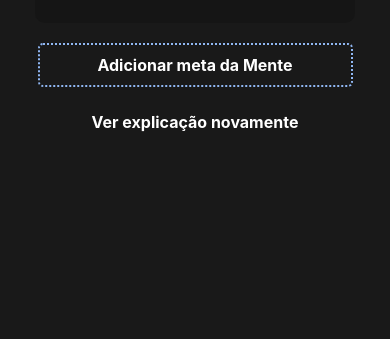
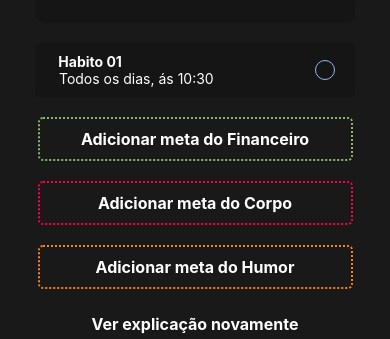
Before and after one commit to Guilherme-RNovaes/onebitlife, a React Native app: screen /Home in a window 390 px wide. Shown: the part 488-827 px from the top of the page. Built offline with nearby package versions, Linux system fonts and the light colour scheme.

Commit message:
EditHabit atualizado e corrigido

```diff
--- a/src/Components/Home/EditHabit/index.jsx
+++ b/src/Components/Home/EditHabit/index.jsx
@@ -0,0 +1,62 @@
+import React from 'react'
+import { Text, TouchableOpacity, StyleSheet, View } from 'react-native'
+
+function EditHabit({ habit, frequency, habitArea, checkColor }) {
+  function handleEdit(){
+    console.log("Editar ta clicado!!")
+  }
+
+  function handleCheck(){
+    console.log(`Check do ${habitArea} ta clicado!!`)
+  }
+
+  return (
+    <TouchableOpacity
+        activeOpacity={0.9}
+        style={styles.button}
+        onPress={handleEdit}
+    >
+        <View style={styles.habitText}>
+            <Text style={styles.habitTitle}> {habit} </Text>
+            <Text style={styles.habitFrequency}> {frequency} </Text>
+        </View>
+
+        <TouchableOpacity
+            style={[styles.check, { borderColor: checkColor }]}
+            onPress={handleCheck}
+        />
+    </TouchableOpacity>
+  )
+}
+
+export default EditHabit
+
+const styles = StyleSheet.create({
+    button: {
+        backgroundColor: "#151515",
+        borderRadius: 5,
+        width: 320,
+        marginVertical: 10,
+        paddingVertical: 10,
+        paddingHorizontal: 20,
+        flexDirection: "row",
+        alignItems: "center",
+        justifyContent: "space-between",
+    },
+
+    habitTitle: {
+        color: "white",
+        fontWeight: "bold",
+    },
+
+    habitFrequency: {
+        color: "white",
+    },
+
+    check: {
+        width: 20,
+        height: 20,
+        borderWidth: 1,
+        borderRadius: 10,
+    },
+})
--- a/src/Pages/Home/index.jsx
+++ b/src/Pages/Home/index.jsx
@@ -6,11 +6,12 @@ import { View, Text, StyleSheet, ScrollView } from 'react-native';
 import LifeStatus from '../../Components/Common/LifeStatus';
 import StatusBar from '../../Components/Home/StatusBar';
 import CreateHabit from '../../Components/Home/CreateHabit';
+import EditHabit from '../../Components/Home/EditHabit';
 
 function Home() {
 
   const navigation = useNavigation();
-  const [mindHabit, setMindHabit] = useState()
+  const [mindHabit, setMindHabit] = useState("Habito preenchido")
   const [moneyHabit, setMoneyHabit] = useState()
   const [bodyHabit, setBodyHabit] = useState()
   const [funHabit, setFunHabit] = useState()
@@ -26,7 +27,19 @@ function Home() {
                 <Text style={styles.dailyChecks}> ❤️ 20 dias - ✔️ 80 checks </Text>
                 <LifeStatus />
                 <StatusBar />
-                <CreateHabit habitArea="Mente" borderColor="#90B7F3" />
+                {mindHabit ? (
+                    <EditHabit
+                        habit={"Habito 01"}
+                        frequency={"Todos os dias, ás 10:30"}
+                        habitArea={"Mente"}
+                        checkColor="#90B7F3"
+                    />
+                ) : (
+                    <CreateHabit habitArea="Mente" borderColor="#90B7F3" />
+                )}
+                    <CreateHabit habitArea="Financeiro" borderColor="#85BB65" />
+                    <CreateHabit habitArea="Corpo" borderColor="#FF0044" />
+                    <CreateHabit habitArea="Humor" borderColor="#FE7F23" />
             </View>
             <Text
                 style={styles.explanationText}
```
